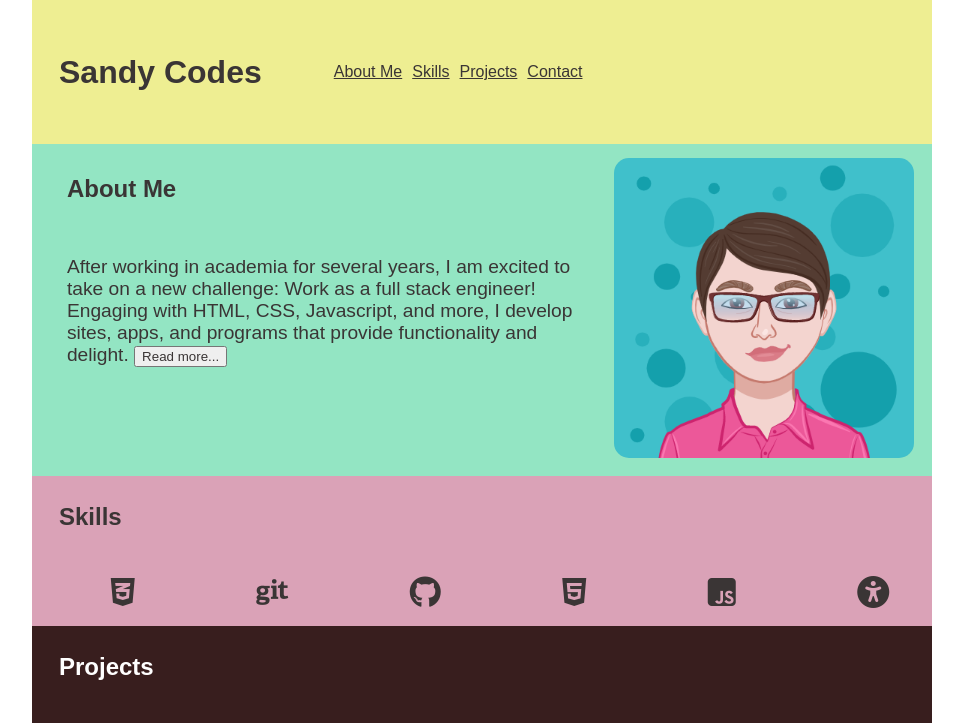
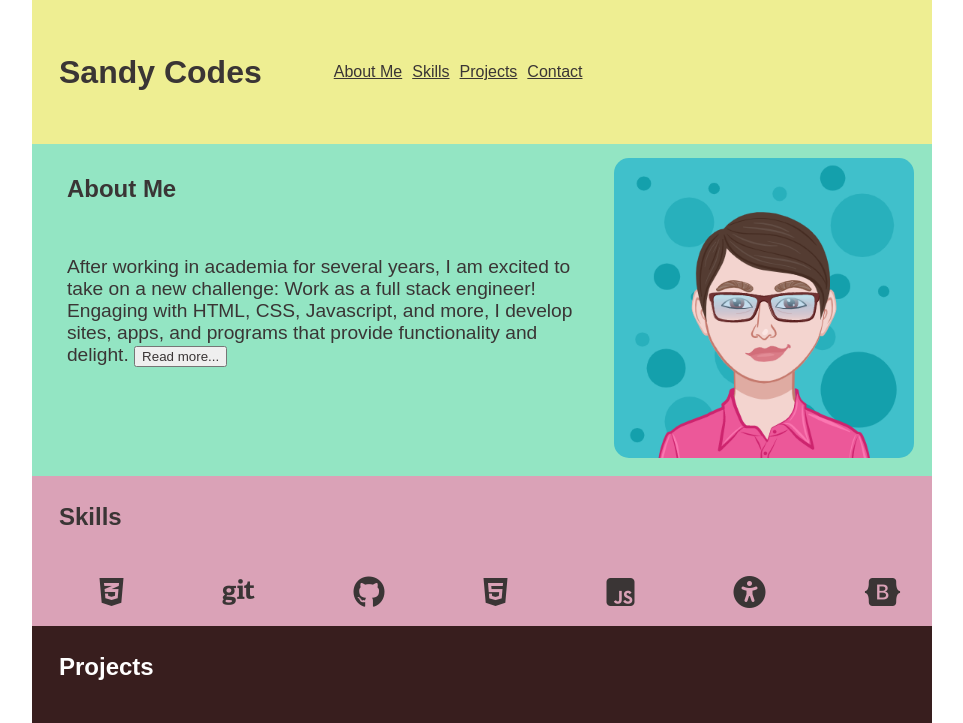
Before and after one commit to 1834920/portfolio-website, a plain HTML site: page index.html in a window 1280 px wide. Shown: the top 723 px of the page, without its empty margins (158-1121 px from the left). Drawn offline with Linux system fonts and the light colour scheme.

Commit message:
Add bootstrap skill icon

```diff
--- a/index.html
+++ b/index.html
@@ -51,6 +51,7 @@
         <i class="fa-brands fa-html5"></i>
         <i class="fa-brands fa-square-js"></i>
         <i class="fa-solid fa-universal-access"></i>
+        <i class="fa-brands fa-bootstrap"></i>
     </div>
 
 </section>
```
